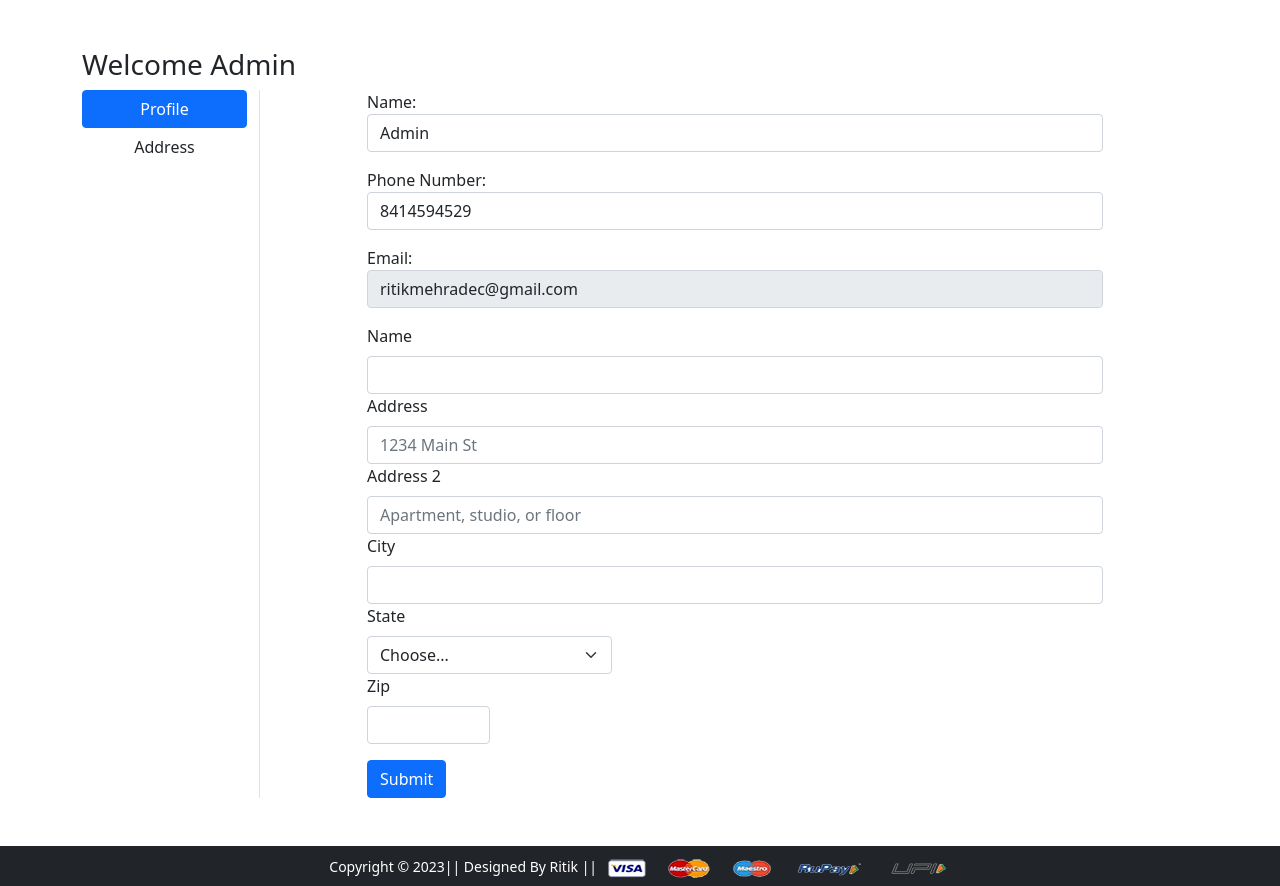
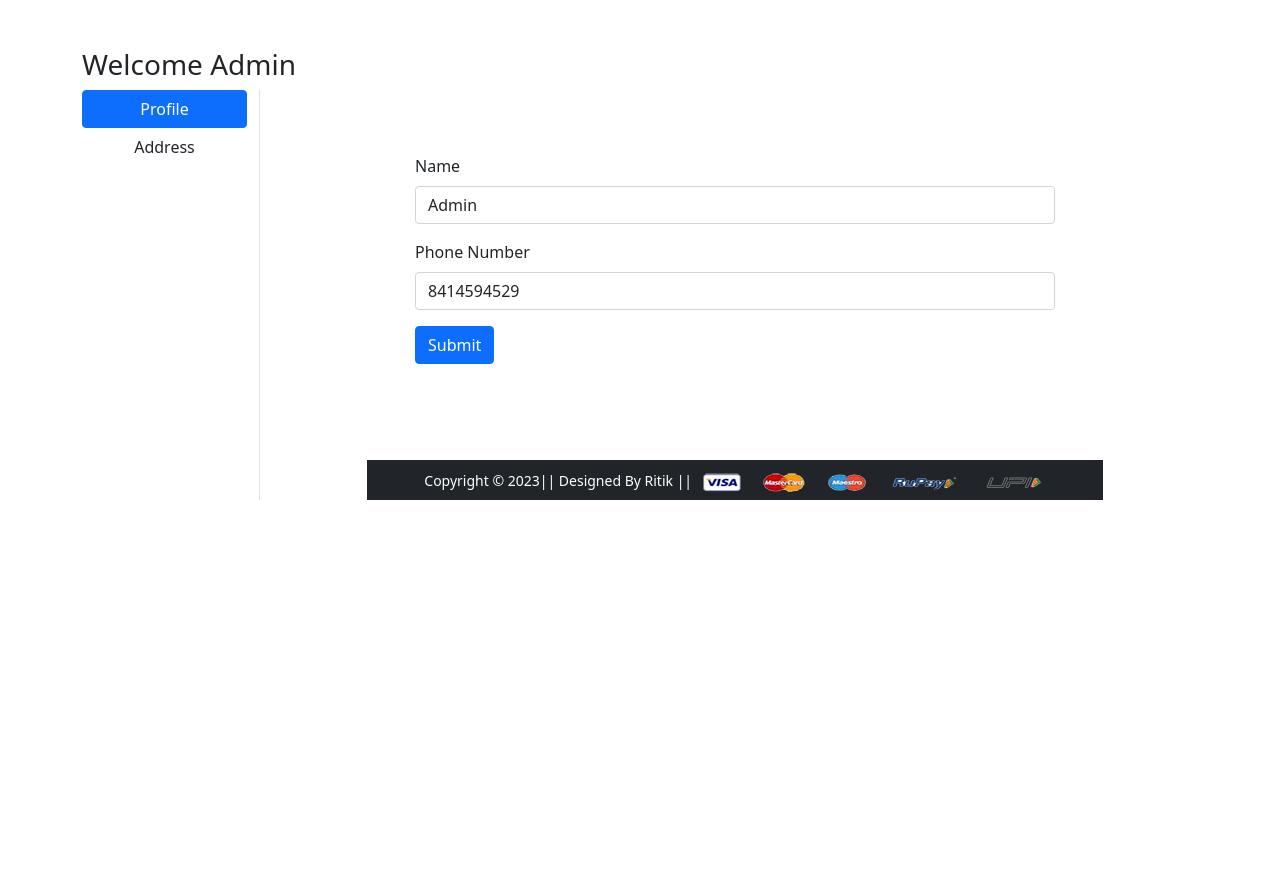
Before and after one commit to Yyuichiii/Yyuimart---Django-Project, a Django app: page /profile/ in a window 1280 px wide. Shown: the part 56-942 px from the top of the page. After the commit the page ends 556 px from the top, so only its background shows below. Run offline with Django 4.2, Linux system fonts and the light colour scheme; a user stored in the database is signed in; some libraries are stand-ins or nearby versions.

Commit message:
Created the user profile and address section

```diff
--- a/User_Account/forms.py
+++ b/User_Account/forms.py
@@ -3,7 +3,7 @@ from django.contrib.auth.forms import UserCreationForm,UserChangeForm,PasswordCh
 from django import forms
 from django.utils.translation import gettext_lazy as _
 from django.core.exceptions import ValidationError
-from .models import CustomUser
+from .models import CustomUser,user_address
 from django.contrib.auth import authenticate
 from django.contrib.auth import password_validation
 
@@ -25,9 +25,9 @@ class User_Change_Reg(UserChangeForm):
     password=None
     class Meta:
         model=CustomUser
-        fields=['name','Phone','email']
-        labels={'email':'Email','name':'Name','Phone':'Phone Number'}
-        widgets = {'email': forms.EmailInput(attrs={'disabled':True,'class': 'form-control','placeholder': 'Enter the Email'}),'name': forms.TextInput(attrs={'class': 'form-control','placeholder': 'Enter the Name',}),'Phone': forms.TextInput(attrs={'class': 'form-control','placeholder': 'Enter the Phone Number',})}
+        fields=['name','Phone']
+        labels={'name':'Name','Phone':'Phone Number'}
+        widgets = {'name': forms.TextInput(attrs={'class': 'form-control','placeholder': 'Enter the Name',}),'Phone': forms.TextInput(attrs={'class': 'form-control','placeholder': 'Enter the Phone Number',})}
 
 
 class login_form(forms.Form):
@@ -66,3 +66,11 @@ class custom_password_change(PasswordChangeForm):
         widget=forms.PasswordInput(attrs={"autocomplete": "new-password","class": "form-control"}),)
 
     old_password = forms.CharField(label=_("Old password"),strip=False,widget=forms.PasswordInput(attrs={"autocomplete": "current-password", "autofocus": True,"class": "form-control"}))
+
+
+class address_form(forms.ModelForm):
+
+    class Meta:
+        model = user_address
+        exclude = ('user',)
+        # fields=['Name' ,'user','Phone','Pincode','State','house_no','Road_name']
--- a/User_Account/models.py
+++ b/User_Account/models.py
@@ -29,3 +29,17 @@ class CustomUser(AbstractUser):
 
     def __str__(self):
         return self.email
+
+
+
+class user_address(models.Model):
+    user=models.OneToOneField(CustomUser,on_delete=models.CASCADE,primary_key=True)
+    Name=models.CharField(max_length=30,blank=False)
+    Phone=models.CharField(max_length=15,blank=False)
+    Pincode=models.CharField(max_length=6,blank=False)
+    State=models.CharField(max_length=10,blank=False)
+    house_no=models.CharField(max_length=25,blank=False)
+    Road_name=models.CharField(max_length=30,blank=False)
+
+    def __str__(self):
+        return f"{self.user}"
--- a/User_Account/templates/User_Account/profile.html
+++ b/User_Account/templates/User_Account/profile.html
@@ -8,46 +8,30 @@
   <div class="col-sm-2 border-end">
    <ul class="list-unstyled">
     <li class="d-grid"><a href="{% url 'profile' %}" class="btn btn-primary">Profile</a></li>
-    <li class="d-grid"><a href="" class="btn">Address</a></li>
+    <li class="d-grid"><a href="{% url 'address' %}" class="btn">Address</a></li>
    </ul>
   </div>
   <div class="col-sm-8 offset-sm-1">
 
-    {{form.as_p}}
-   <form action="" method="post">
-    {% csrf_token %}
-    <div class="col-12">
-      <label for="inputName" class="form-label">Name</label>
-      <input type="text" class="form-control" id="inputEmail">
-    </div>
-    <div class="col-12">
-      <label for="inputAddress" class="form-label">Address</label>
-      <input type="text" class="form-control" id="inputAddress" placeholder="1234 Main St">
-    </div>
-    <div class="col-12">
-      <label for="inputAddress2" class="form-label">Address 2</label>
-      <input type="text" class="form-control" id="inputAddress2" placeholder="Apartment, studio, or floor">
-    </div>
-    <div class="col-12">
-      <label for="inputCity" class="form-label">City</label>
-      <input type="text" class="form-control" id="inputCity">
-    </div>
-    <div class="col-md-4">
-      <label for="inputState" class="form-label">State</label>
-      <select id="inputState" class="form-select">
-        <option selected>Choose...</option>
-        <option>...</option>
-      </select>
-    </div>
-    <div class="col-md-2">
-      <label for="inputZip" class="form-label">Zip</label>
-      <input type="text" class="form-control" id="inputZip">
-    </div>
+    <form action="" method="POST" novalidate class="p-5">
+      {% csrf_token %}
+
+    {% for field in form %}
+        <div class="col-12 mt-3">
+          <label class="form-label">{{ field.label }}</label> {{ field }}
+          <p class="error">{{ field.errors|striptags }}</p>
+        </div>
+        {% endfor %}
+
+        {% if form.non_field_errors %}
+        {% for error in form.non_field_errors %}
+        <p class="alert alert-danger my-3">{{error}}</p>
+        {% endfor %} {% endif %}
     <div class="col-12 mt-3">
       <button type="submit" class="btn btn-primary">Submit</button>
     </div>
    </form>
-  </div>
- </div>
-</div>
+
+
+
 {% endblock main-content %}
--- a/User_Account/urls.py
+++ b/User_Account/urls.py
@@ -6,6 +6,7 @@ urlpatterns = [
     path('logout/', views.logout_fun,name='logout'),
     path('register/', views.registration,name='registration'),
     path('profile/', views.profile,name='profile'),
+    path('profile/address/', views.address,name='address'),
     path('password_change/', views.password_change,name='password_change'),
     path('cart/', views.cart,name='cart'),
 
--- a/User_Account/views.py
+++ b/User_Account/views.py
@@ -1,6 +1,7 @@
 from django.shortcuts import render,redirect
+from .models import user_address
 from django.http import HttpResponse
-from .forms import User_Reg,login_form,User_Change_Reg,custom_password_change
+from .forms import User_Reg,login_form,User_Change_Reg,custom_password_change,address_form
 from .email import registration_email,password_email
 from django.contrib import messages
 from django.contrib.auth import login,logout,authenticate
@@ -59,7 +60,13 @@ def registration(request):
 def profile(request):
     if(not request.user.is_authenticated):
         return redirect('login')
-    fm=User_Change_Reg(initial={'name': request.user.name,'email':request.user.email,'Phone':request.user.Phone})
+    fm=User_Change_Reg(initial={'name': request.user.name,'Phone':request.user.Phone})
+    if request.method == 'POST':
+        fm = User_Change_Reg(request.POST,instance=request.user)
+        if fm.is_valid():
+             fm.save()
+             return redirect('home')
+
     return render(request,'User_Account/profile.html',{'form':fm})
 
 # User Password Change
@@ -82,3 +89,18 @@ def password_change(request):
 # User Cart
 def cart(request):
     return render(request,'User_Account/addtocart.html')
+
+
+
+def address(request):
+    fm=address_form()
+    if request.method == 'POST':
+        fm = address_form(request.POST)
+        if fm.is_valid():
+            obj=fm.save(commit=False)
+            # print("obj",obj)
+            # print("obj.user",obj.user)
+            obj.user=request.user
+            obj.save()
+            return redirect('home')
+    return render(request,'User_Account/address.html',{'form':fm})
```
Also changed, not shown: User_Account/admin.py (+7 -1 lines), User_Account/templates/User_Account/address.html (+27 -32 lines), User_Account/migrations/0002_user_address_alter_customuser_name.py (added), db.sqlite3.
